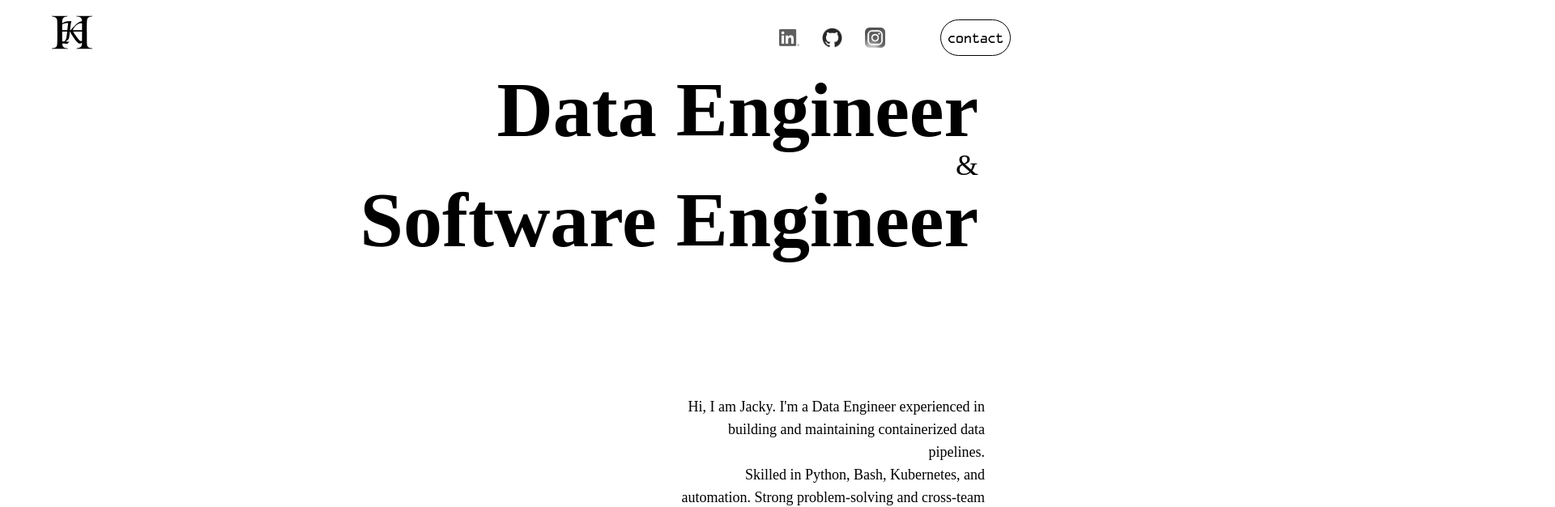
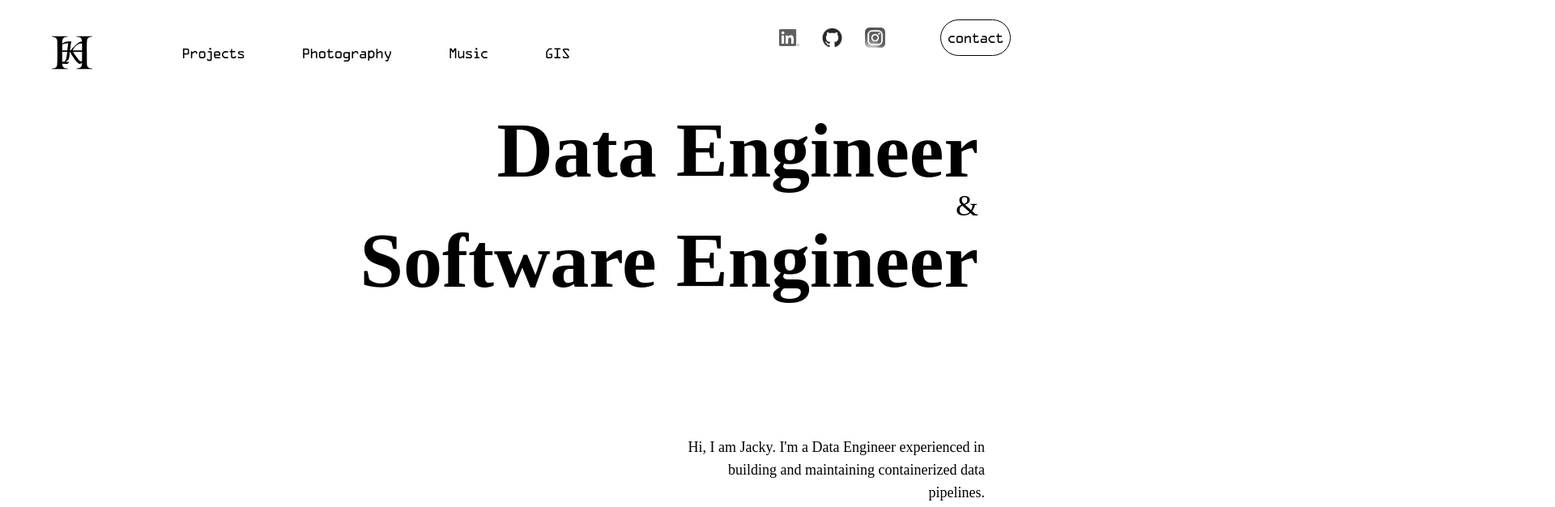
Before and after one commit to laijackylai/laijackylai, a Next.js app: page / in a window 1280 px wide. Shown: the top 626 px of the page at 81% size, 1920 px wide, since content can reach past the window. Built offline with nearby package versions, Linux system fonts and the light colour scheme.

Commit message:
fix: normalize horizontal drawer layout

```diff
--- a/components/horizontalDrawer.tsx
+++ b/components/horizontalDrawer.tsx
@@ -4,11 +4,11 @@ import logo from '../assets/logo/logo_black.svg';
 import { useEffect, useState } from 'react';
 
 type Props = {
-  logoSize: number
-  width: number
+  logoSize?: number
+  width?: number
 }
 
-const HorizontalDrawer: React.FC<Props> = ({ logoSize = 25, width = 28 }) => {
+const HorizontalDrawer: React.FC<Props> = ({ logoSize = 25, width = 40 }) => {
 
   const [isDesktop, setIsDesktop] = useState(false);
   const [drawerOpen, setDrawerOpen] = useState(false);
@@ -32,7 +32,10 @@ const HorizontalDrawer: React.FC<Props> = ({ logoSize = 25, width = 28 }) => {
   return isDesktop ?
     (
       <div
-        className="flex flex-row justify-between items-center self-start gap-5 w-fit overflow-auto py-10"
+        className="relative left-1/2 right-1/2 -ml-[50vw] -mr-[50vw] flex w-screen px-5 py-10 lg:px-16"
+      >
+        <div
+          className="flex flex-row justify-between items-center gap-5 overflow-auto"
           style={{ width: `${width}rem` }}
         >
           <Link href="/" className='lg:mr-10'>
@@ -58,6 +61,7 @@ const HorizontalDrawer: React.FC<Props> = ({ logoSize = 25, width = 28 }) => {
               <div className='global-font'>GIS</div>
             </div>
           </Link>
+        </div>
       </div>
     )
     :
--- a/pages/gis/index.tsx
+++ b/pages/gis/index.tsx
@@ -1,7 +1,6 @@
 import { GetServerSideProps, NextPage } from 'next';
 import ocra from '../../components/font';
 import Title from '../../components/title';
-import ResponsiveDrawer from '../../components/drawer';
 import HorizontalDrawer from '../../components/horizontalDrawer';
 import Image from 'next/image';
 
@@ -13,7 +12,7 @@ const GIS: NextPage<Props> = () => {
   return (
     <div className={`global-font ${ocra.variable} font-sans lg:px-10`}>
       <Title />
-      <HorizontalDrawer logoSize={50} width={40} />
+      <HorizontalDrawer />
       <div className='font-extrabold text-4xl fixed top-5 right-5 opacity-25 -z-50'>GIS</div>
       <div className='flex flex-col w-screen snap-y snap-mandatory overflow-scroll'>
         <div className='h-screen w-screen p-5 lg:px-12 lg:py-8 flex flex-col justify-around snap-start'>
--- a/pages/index.tsx
+++ b/pages/index.tsx
@@ -81,7 +81,6 @@ const journeyItems: JourneyItem[] = [
 
 const App: NextPage = () => {
     const [scroll, setScroll] = useState(0)
-    const [windowWidth, setWindowWidth] = useState(0)
     const scrollFrameRef = useRef<number | null>(null)
 
     useEffect(() => {
@@ -96,17 +95,10 @@ const App: NextPage = () => {
             })
         }
 
-        function handleResize() {
-            setWindowWidth(window.innerWidth)
-        }
-
         window.addEventListener("scroll", handleScroll);
-        window.addEventListener("resize", handleResize);
-        setWindowWidth(window.innerWidth)
 
         return () => {
             window.removeEventListener("scroll", handleScroll);
-            window.removeEventListener("resize", handleResize);
             if (scrollFrameRef.current !== null) {
                 cancelAnimationFrame(scrollFrameRef.current)
             }
@@ -147,7 +139,7 @@ const App: NextPage = () => {
                     </a>
                 </div>
                 <Title />
-                <HorizontalDrawer logoSize={25} width={windowWidth} />
+                <HorizontalDrawer />
                 <div>
                     <div className="flex flex-col gap-10 items-center font-['Sabon']">
                         <div className='col-span-6 flex flex-col items-end justify-end gap-10 lg:gap-40 w-full'>
--- a/pages/music/index.tsx
+++ b/pages/music/index.tsx
@@ -10,7 +10,6 @@ type Props = {
 
 const Music: NextPage<Props> = () => {
   const [scroll, setScroll] = useState(0)
-  const [windowWidth, setWindowWidth] = useState(28)
 
   useEffect(() => {
     function handleScroll() {
@@ -20,7 +19,6 @@ const Music: NextPage<Props> = () => {
 
     if (typeof window !== "undefined") {
       window.addEventListener("scroll", handleScroll);
-      setWindowWidth(window.innerWidth)
 
       return () => {
         window.removeEventListener("scroll", handleScroll);
@@ -31,8 +29,8 @@ const Music: NextPage<Props> = () => {
   return (
     <div className={`global-font ${ocra.variable} font-sans`}>
       <Title />
-      <div className='flex p-5 pt-24 lg:pt-0 lg:p-14'>
-        <HorizontalDrawer logoSize={25} width={windowWidth} />
+      <HorizontalDrawer />
+      <div className='flex flex-col p-5 pt-24 lg:pt-0 lg:px-16'>
         {/* <div className='font-extrabold text-4xl fixed top-5 right-5 opacity-25 -z-50'>MUSIC</div> */}
         <div className='flex pt-32'>
           <div>Music Page</div>
--- a/pages/photography/index.tsx
+++ b/pages/photography/index.tsx
@@ -24,7 +24,6 @@ type Props = {
 const Photography: NextPage<Props> = ({
   photosData,
 }) => {
-  const [windowWidth, setWindowWidth] = useState(28)
   const [isScrolledToTop, setIsScrolledToTop] = useState(true);
   const imageHeightsById = useMemo(() => {
     return photosData.reduce<Record<string, number>>((acc, photo) => {
@@ -39,9 +38,6 @@ const Photography: NextPage<Props> = ({
       setIsScrolledToTop(window.scrollY === 0);
     };
     window.addEventListener('scroll', handleScroll);
-    if (typeof window !== "undefined") {
-      setWindowWidth(window.innerWidth)
-    }
 
     return () => {
       window.removeEventListener('scroll', handleScroll);
@@ -70,10 +66,10 @@ const Photography: NextPage<Props> = ({
   // }
 
   return (
-    <div className={`global-font ${ocra.variable} font-sans p-5 lg:p-14`}>
+    <div className={`global-font ${ocra.variable} font-sans`}>
       <Title />
-      <div className='flex flex-col'>
-        <HorizontalDrawer logoSize={25} width={windowWidth} />
+      <HorizontalDrawer />
+      <div className='flex flex-col p-5 pt-24 lg:p-14'>
         {/* <div className='font-extrabold text-4xl fixed top-5 right-5 opacity-25 -z-50'>PHOTOGRAPHY</div> */}
         <button type="button" aria-label="Scroll to top" onClick={scrollUp} className='fixed bottom-5 right-5 lg:bottom-10 lg:right-10 p-2 bg-gray-200 rounded-full z-100' style={{ display: isScrolledToTop ? 'none' : 'block' }}>
           <svg className="w-6 h-6 text-gray-500" xmlns="http://www.w3.org/2000/svg" fill="none" viewBox="0 0 24 24" strokeWidth="1.5" stroke="currentColor">
@@ -94,7 +90,7 @@ const Photography: NextPage<Props> = ({
                     alt={p.s3key}
                     width={wh * parseFloat(p.aspectRatio ? p.aspectRatio : '1')}
                     height={wh}
-                    placeholder='blur'
+                    placeholder={p.blurredBase64 ? 'blur' : 'empty'}
                     blurDataURL={p.blurredBase64 ? p.blurredBase64 : undefined}
                     priority={isInitialViewport}
                     sizes='(min-width: 1024px) 50vw, 100vw'
--- a/pages/projects/index.tsx
+++ b/pages/projects/index.tsx
@@ -23,7 +23,6 @@ const Projects: NextPage<Props> = ({ imageUrls, base64 }) => {
   const hktidesURL = "https://github.com/laijackylai/hktides"
   const hkradarURL = "https://github.com/laijackylai/hkradar"
 
-  const [windowWidth, setWindowWidth] = useState(28)
   const [isScrolledToTop, setIsScrolledToTop] = useState(true);
 
   useEffect(() => {
@@ -31,9 +30,6 @@ const Projects: NextPage<Props> = ({ imageUrls, base64 }) => {
       setIsScrolledToTop(window.scrollY === 0);
     };
     window.addEventListener('scroll', handleScroll);
-    if (typeof window !== "undefined") {
-      setWindowWidth(window.innerWidth)
-    }
 
     return () => {
       window.removeEventListener('scroll', handleScroll);
@@ -56,11 +52,9 @@ const Projects: NextPage<Props> = ({ imageUrls, base64 }) => {
   return (
     <div className={`global-font ${ocra.variable} font-sans`}>
       <Title />
-      <div className='flex pt-10 lg:pt-0 lg:py-20 flex-col'>
+      <HorizontalDrawer />
+      <div className='flex flex-col pt-24 lg:pt-0'>
         {/* <div className='font-extrabold text-4xl fixed top-5 right-5 opacity-25 -z-50'>TECH</div> */}
-        <div className='lg:px-20'>
-          <HorizontalDrawer logoSize={25} width={windowWidth} />
-        </div>
         <button type="button" aria-label="Scroll to top" onClick={scrollUp} className='fixed bottom-5 right-5 lg:bottom-10 lg:right-10 p-2 bg-gray-200 rounded-full' style={{ display: isScrolledToTop ? 'none' : 'block' }}>
           <svg className="w-6 h-6 text-gray-500" xmlns="http://www.w3.org/2000/svg" fill="none" viewBox="0 0 24 24" strokeWidth="1.5" stroke="currentColor">
             <path strokeLinecap="round" strokeLinejoin="round" d="M4.5 15.75l7.5-7.5 7.5 7.5" />
```
Also changed, not shown: .claude/settings.local.json, 1 other file (tests, documents, lock files or other folders). Lines whose indentation alone changed are shown as unchanged.
